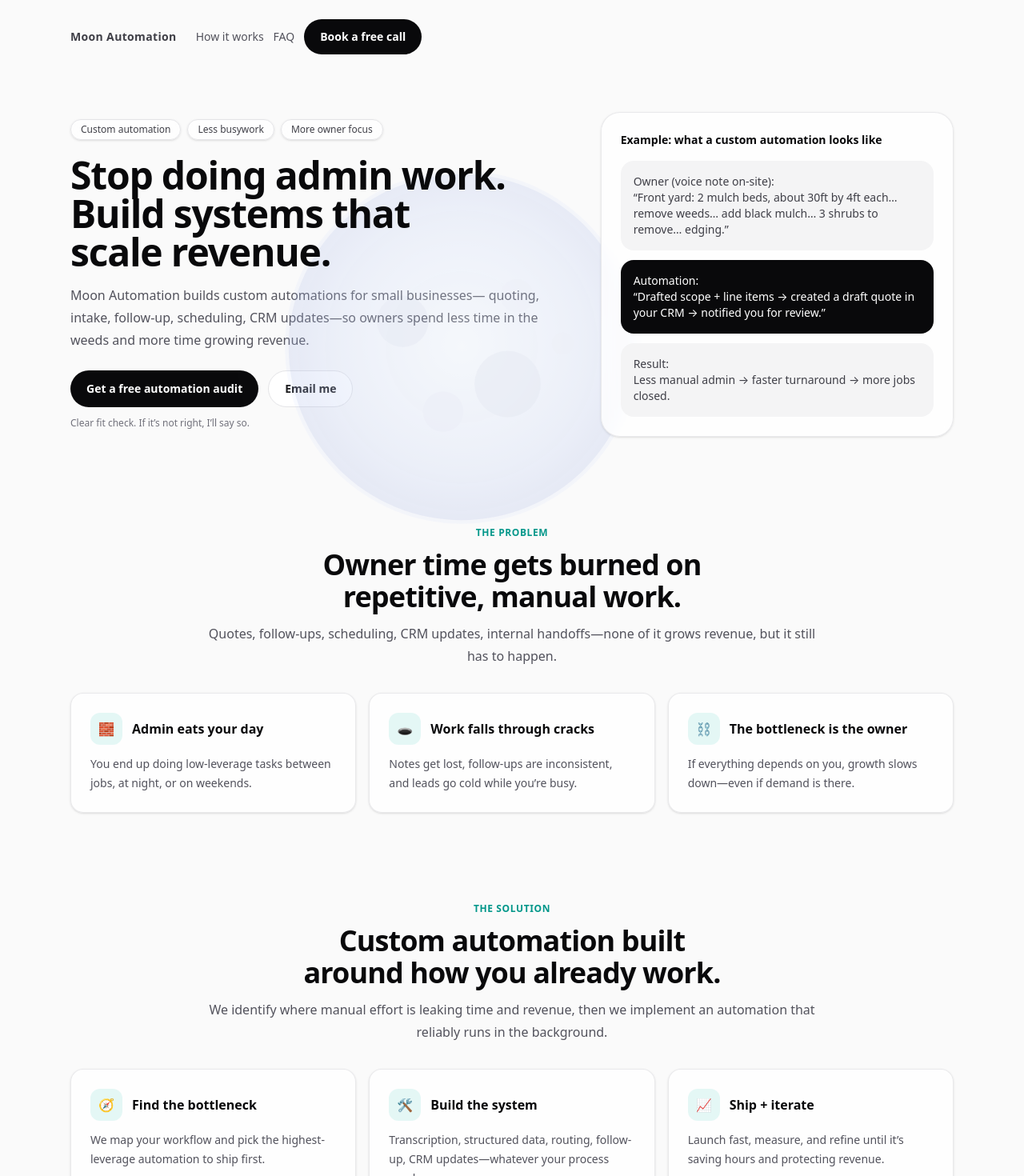
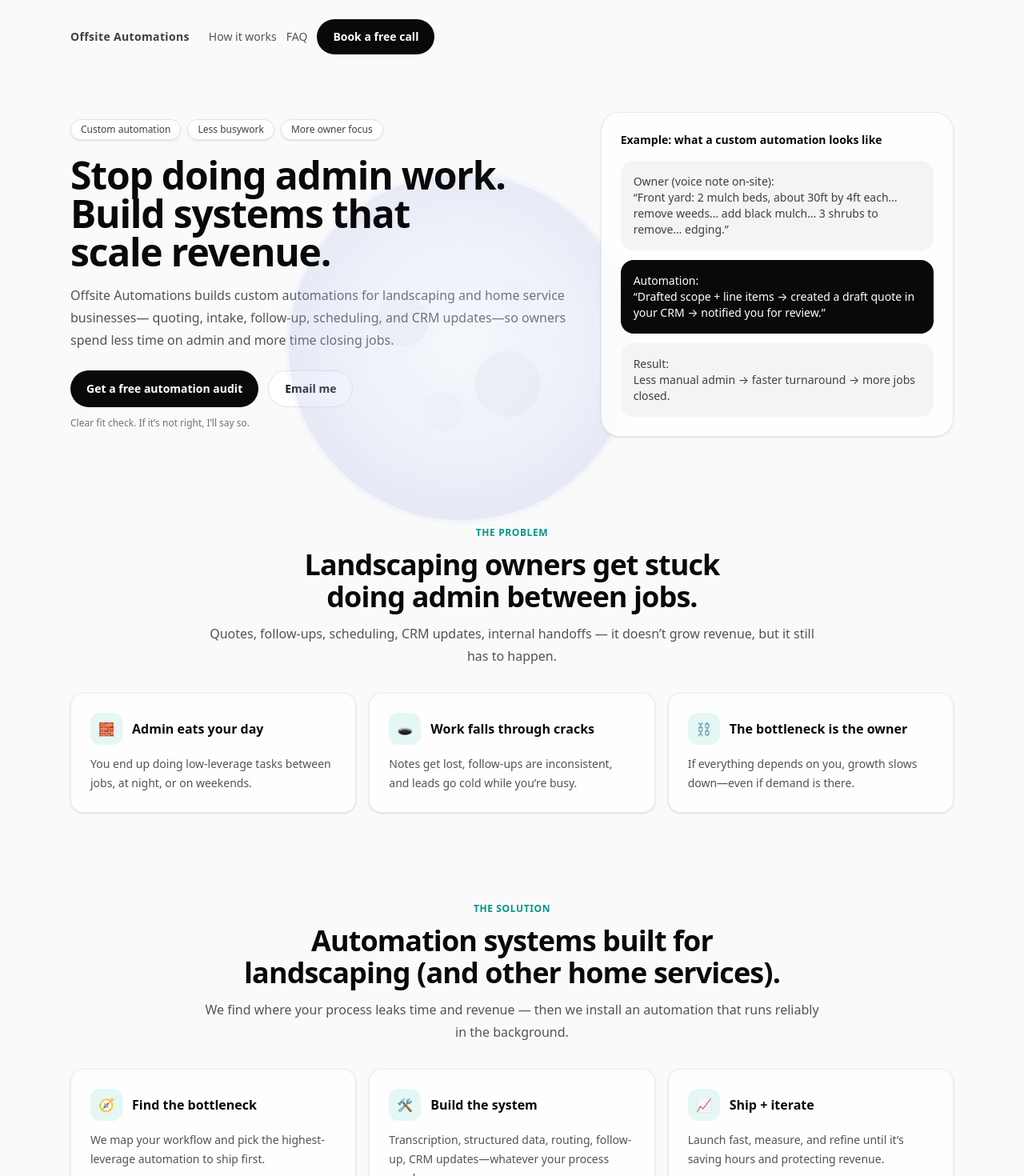
Before and after one commit to wayfaringbusiness/moon-landing-page, a Next.js app: page / in a window 1280 px wide. Shown: the top 1470 px of the page at 80% size. Built offline with nearby package versions, Linux system fonts and the light colour scheme.

Commit message:
Rebrand to Offsite Automations; landscaping-first positioning

```diff
--- a/src/app/layout.tsx
+++ b/src/app/layout.tsx
@@ -2,14 +2,15 @@ import type { Metadata } from "next";
 import "./globals.css";
 
 export const metadata: Metadata = {
-  title: "Moon Automation — AI Agents for Small Businesses",
+  title: "Offsite Automations — Automation Systems for Landscaping & Home Services",
   description:
-    "Moon Automation builds AI agents that answer FAQs, qualify leads, and book appointments for small businesses.",
+    "Offsite Automations builds custom automations for landscaping and home service businesses — quoting, intake, follow-up, scheduling, and CRM updates — so owners reclaim time and close more jobs.",
+  // TODO: set to your real production domain once deployed.
   metadataBase: new URL("https://example.com"),
   openGraph: {
-    title: "Moon Automation",
+    title: "Offsite Automations",
     description:
-      "AI agents for small businesses: faster responses, qualified leads, and fewer interruptions.",
+      "Custom automation systems for landscaping & home services: faster quoting, consistent follow-up, and fewer admin hours.",
     type: "website",
   },
 };
--- a/src/app/page.tsx
+++ b/src/app/page.tsx
@@ -175,7 +175,7 @@ export default function Home() {
       {/* Header */}
       <header className="mx-auto flex w-full max-w-6xl items-center gap-6 px-4 py-4 sm:px-6 sm:py-6">
         <p className="text-sm font-semibold tracking-wide text-zinc-700 dark:text-zinc-200">
-          Moon Automation
+          Offsite Automations
         </p>
         <div className="hidden items-center gap-3 sm:flex">
           <a
@@ -234,9 +234,9 @@ export default function Home() {
             </h1>
           </div>
           <p className="mt-4 max-w-2xl text-pretty text-sm leading-6 text-zinc-600 dark:text-zinc-300 sm:text-base sm:leading-7">
-            Moon Automation builds custom automations for small businesses—
-            quoting, intake, follow-up, scheduling, CRM updates—so owners
-            spend less time in the weeds and more time growing revenue.
+            Offsite Automations builds custom automations for landscaping and home service businesses—
+            quoting, intake, follow-up, scheduling, and CRM updates—so owners
+            spend less time on admin and more time closing jobs.
           </p>
 
               <div className="mt-6 flex flex-col gap-3 sm:flex-row">
@@ -287,8 +287,8 @@ export default function Home() {
         <section className="mx-auto max-w-6xl px-4 py-10 sm:px-6 sm:py-14">
           <SectionHeading
             eyebrow="The problem"
-            title="Owner time gets burned on repetitive, manual work."
-            desc="Quotes, follow-ups, scheduling, CRM updates, internal handoffs—none of it grows revenue, but it still has to happen."
+            title="Landscaping owners get stuck doing admin between jobs."
+            desc="Quotes, follow-ups, scheduling, CRM updates, internal handoffs — it doesn’t grow revenue, but it still has to happen."
           />
           <div className="mt-8 grid gap-4 md:grid-cols-3">
             <Feature
@@ -313,8 +313,8 @@ export default function Home() {
         <section className="mx-auto max-w-6xl px-4 py-10 sm:px-6 sm:py-14">
           <SectionHeading
             eyebrow="The solution"
-            title="Custom automation built around how you already work."
-            desc="We identify where manual effort is leaking time and revenue, then we implement an automation that reliably runs in the background."
+            title="Automation systems built for landscaping (and other home services)."
+            desc="We find where your process leaks time and revenue — then we install an automation that runs reliably in the background."
           />
           <div className="mt-8 grid gap-4 md:grid-cols-3">
             <Feature
@@ -422,7 +422,7 @@ export default function Home() {
               <SectionHeading
                 eyebrow="About"
                 title="Built by a technical operator (not an agency factory)."
-                desc="I’m Sam. I build custom automations and AI-assisted workflows that remove busywork and protect revenue. If you want implementation—not buzzwords—let’s talk."
+                desc="I’m Sam. I build custom automations for landscaping and home service businesses that remove busywork and protect revenue. If you want implementation — not buzzwords — let’s talk."
               />
             </div>
             <div className="lg:col-span-5">
@@ -496,7 +496,7 @@ export default function Home() {
       {/* Footer */}
       <footer className="mx-auto w-full max-w-6xl px-4 pb-10 sm:px-6">
         <div className="flex flex-col justify-between gap-4 border-t border-zinc-200 pt-6 text-sm text-zinc-600 dark:border-white/10 dark:text-zinc-300 sm:flex-row sm:pt-8">
-          <p>© {new Date().getFullYear()} Moon Automation</p>
+          <p>© {new Date().getFullYear()} Offsite Automations</p>
           <div className="flex gap-4">
             <a href={`mailto:${email}`} className="hover:text-zinc-900 dark:hover:text-white">
               {email}
```
